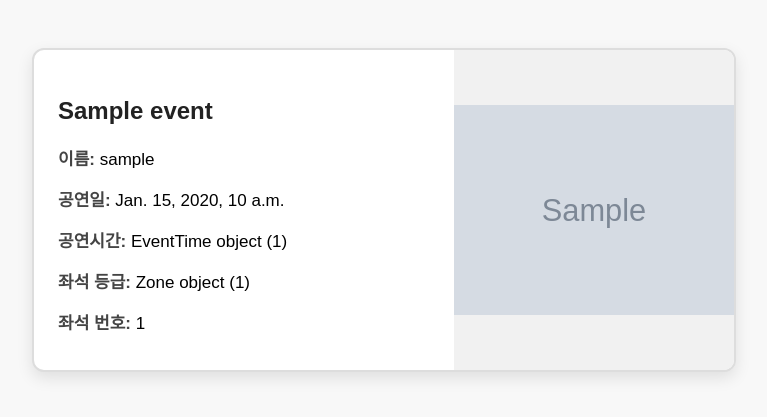
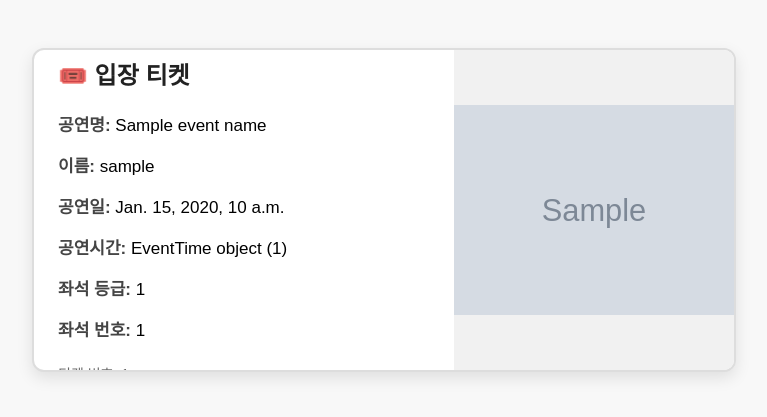
Before and after one commit to 2025-summerbootcamp-TeamG/Backend, a Django app: template templates/checkin_ticket.html in a window 1280 px wide. Shown: the top 417 px of the page, without its empty margins (256-1023 px from the left). Run offline with Django 5.2, Linux system fonts and the light colour scheme; tables that the repository leaves empty hold one stand-in row (Sample ...); the template is opened without the code that fills it: values named after a table or form of the project are taken from there, most other values are stand-ins (such as "Sample title", 1, 10 or a date in 2020).

Commit message:
디자인 수정

```diff
--- a/templates/checkin_ticket.html
+++ b/templates/checkin_ticket.html
@@ -72,12 +72,16 @@
   <div class="ticket-container">
     <!-- 왼쪽 티켓 정보 -->
     <div class="ticket-info">
-      <h2>{{ event.name }}</h2>
+      <h2>🎟️ 입장 티켓</h2>
+      <p><strong>공연명:</strong> {{ event_name }}</p>
       <p><strong>이름:</strong> {{ username }}</p>
       <p><strong>공연일:</strong> {{ event_date }}</p>
       <p><strong>공연시간:</strong> {{ event_time }}</p>
-      <p><strong>좌석 등급:</strong> {{ zone }}</p>
+      <p><strong>좌석 등급:</strong> {{ seat_rank }}</p>
       <p><strong>좌석 번호:</strong> {{ seat_number }}</p>
+      <div class="ticket-number">
+        티켓 번호: {{ reservation_number }}
+      </div>
     </div>
 
     <!-- 오른쪽 썸네일 -->
```
Also changed, not shown: other parts of templates/checkin_ticket.html (+2 -2 lines).
